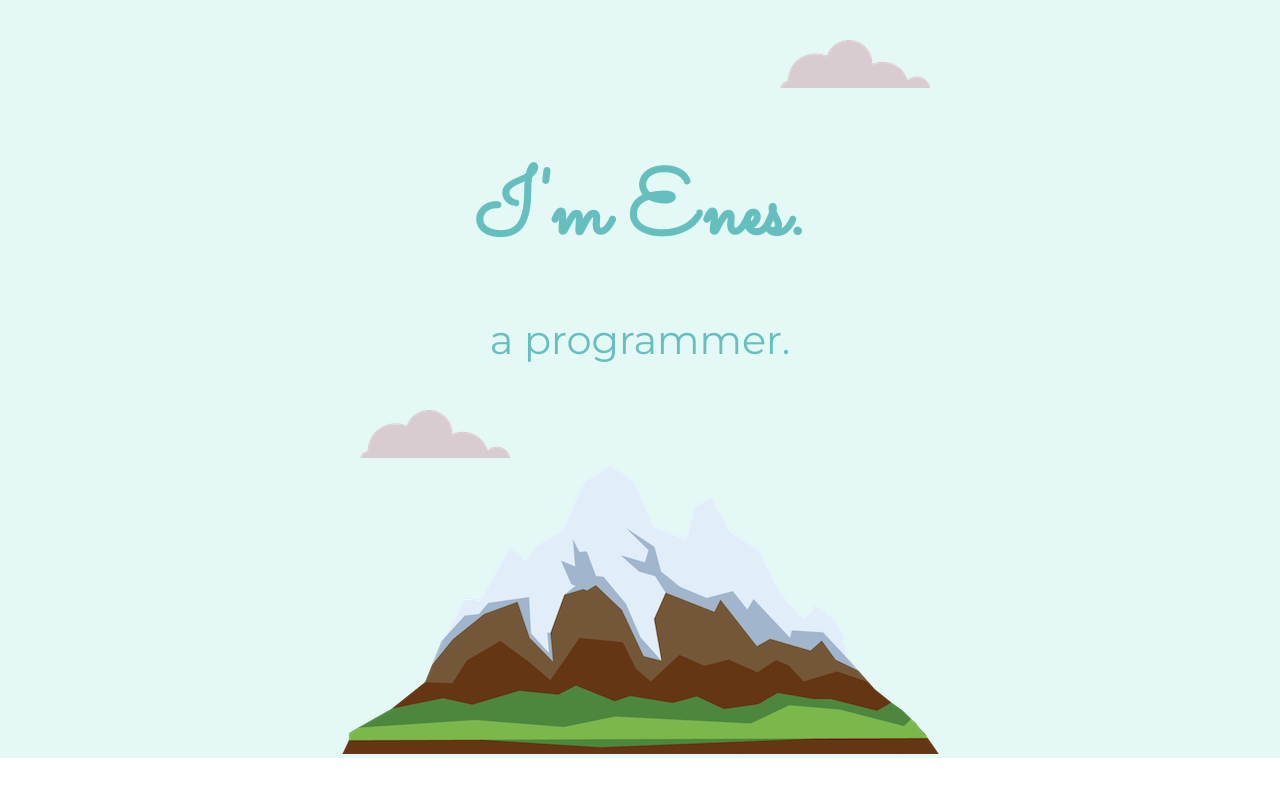
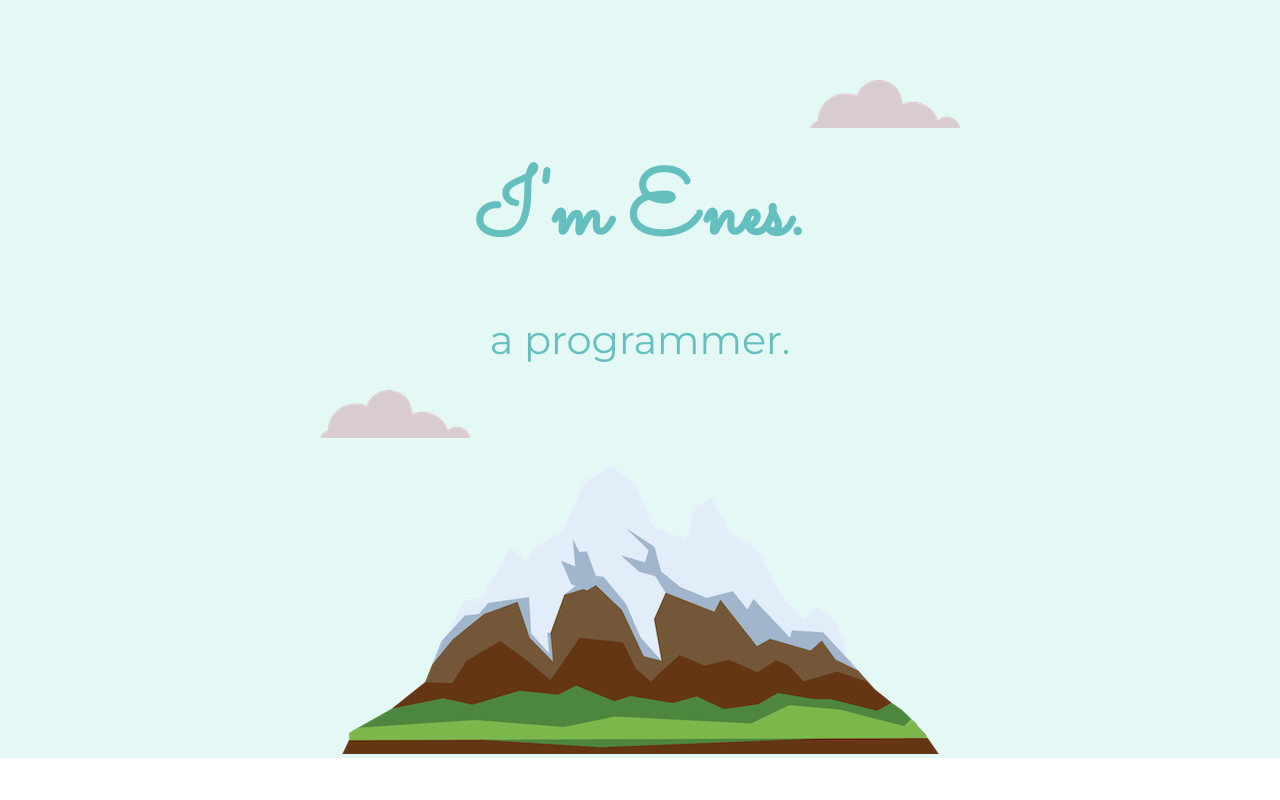
Before and after one commit to xlash5/portfolio, a plain HTML site: page index.html in a window 1280 px wide. Shown: the top 800 px of the page. Drawn offline with Linux system fonts and the light colour scheme.

Commit message:
Update styles.css

```diff
--- a/css/styles.css
+++ b/css/styles.css
@@ -40,13 +40,13 @@ a{
 
 .bottom-cloud{
   position: absolute;
-  left: 360px;
-  bottom: 300px;
+  left: 20rem;
+  bottom: 20rem;
 }
 .top-cloud{
   position: absolute;
-  top: 40px;
-  right: 350px;
+  top: 5rem;
+  right: 20rem;
 }
 .enes-picture{
   border-radius: 100%;
```
